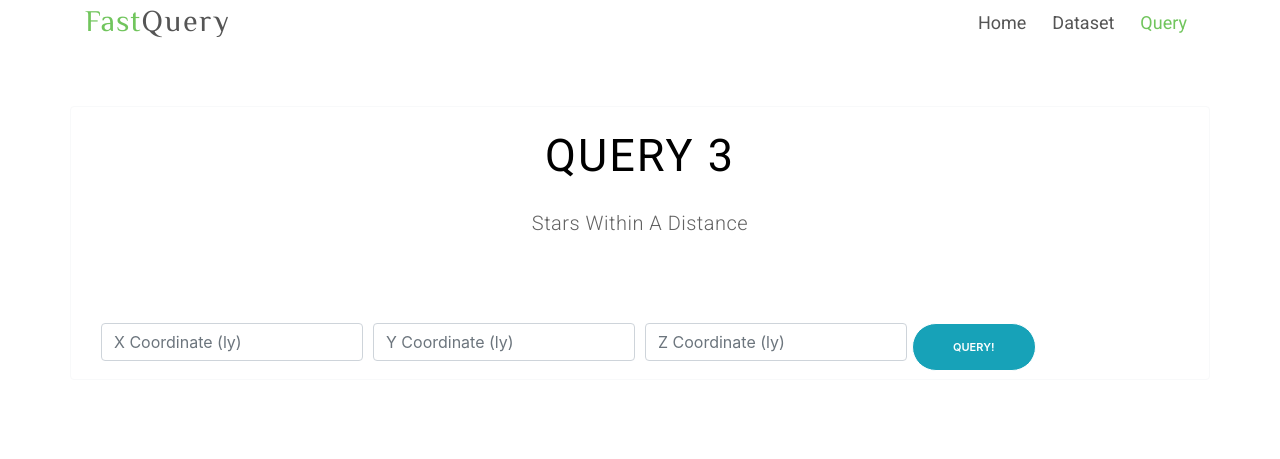
After one commit to sashank27/Dynamic-Data-Cubes, a Django app: page /query3 in a window 1280 px wide. The commit adds this page. Shown: the top 459 px of the page. Run offline with Django 3.2, Linux system fonts and the light colour scheme; parts of the project's set-up code (start-up, migrations or seed data) failed here and were passed over; some libraries are stand-ins or nearby versions.

```diff
--- a/SpaceData/FastQuery/forms.py
+++ b/SpaceData/FastQuery/forms.py
@@ -10,3 +10,8 @@ class Query2Form(forms.Form):
     y = forms.FloatField(required = True)
     z = forms.FloatField(required = True)
     radius = forms.FloatField(required = True)
+
+class Query3Form(forms.Form):
+    x = forms.FloatField(required = True)
+    y = forms.FloatField(required = True)
+    z = forms.FloatField(required = True)
--- /dev/null
+++ b/SpaceData/FastQuery/templates/FastQuery/query3.html
@@ -0,0 +1,91 @@
+{% extends 'FastQuery/base.html' %}
+{% load widget_tweaks %}
+
+{% block queryblock %} class="menu-active" {% endblock %}
+
+{% block content %}
+
+    <section id="features" class="padd-section text-center" style="margin-top: 2%;">
+        <div class="container border border-light rounded">
+            <div style="margin-top: 2%;">
+                <div class="section-title text-center">
+                    <h2><strong>QUERY 3</strong></h2>
+                    <p class="separator" style="font-size: 20px;">Stars within a distance</p>
+                </div>
+            </div>
+
+            <div class="container">
+                <div class="row justify-content-center">
+                    <div class="col">
+
+                        <form method="POST">
+                            {% csrf_token %}
+                              <div class="form-row">
+                                <div class="form-group col-md-3">
+                                  {% render_field form.x type="number" class="form-control" Placeholder="X Coordinate (ly)" %}
+                                </div>
+                                <div class="form-group col-md-3">
+                                  {% render_field form.y type="number" class="form-control" Placeholder="Y Coordinate (ly)" %}
+                                </div>
+                                <div class="form-group col-md-3">
+                                  {% render_field form.z type="number" class="form-control" Placeholder="Z Coordinate (ly)" %}
+                                </div>
+
+                              <button type="submit" class="btn btn-info mb-2">Query!</button>
+                        </form>
+
+                    </div>
+                </div>
+            </div>
+
+            {% if err %}
+
+                <div class="alert alert-danger" style="margin-top: 5%;">
+                    {{ msg }}
+                </div>
+
+            {% else %}
+
+            {% if request.POST %}
+
+
+                    <div class="alert alert-info" style="margin-top: 5%;">
+                        Number of Stars Found: &nbsp; <strong style="font-size: 18px;">{{ stars }}</strong>
+                    </div>
+                    <div class="alert alert-light" style="margin-top: 2%;">
+                        Processing Time Taken (sec): &nbsp; <strong style="font-size: 18px;">{{ time }}</strong>
+                    </div>
+
+                    <div class="container" style="margin-top: 2%;">
+
+                        <table class="table table-striped border rounded">
+                            <thead>
+                                <tr>
+                                    <th scope="col">#</th>
+                                    <th scope="col">Coordinate</th>
+                                    <th scope="col">Distance</th>
+                                </tr>
+                            </thead>
+                            <tbody>
+                                {% for star in list %}
+                                    <tr>
+                                        <th scope="row">{{ forloop.counter }}</th>
+                                        <td>{{ star.X }}, {{ star.Y }}, {{ star.Z }}</td>
+                                        <td>{{ star.distance }}</td>
+                                    </tr>
+                                {% endfor %}
+                            </tbody>
+                        </table>
+
+                    </div>
+
+            {% endif %}
+
+            {% endif %}
+
+
+
+        </div>
+    </section>
+
+{% endblock %}
--- a/SpaceData/FastQuery/urls.py
+++ b/SpaceData/FastQuery/urls.py
@@ -11,6 +11,7 @@ urlpatterns = [
     path('query', views.QueryView.as_view(), name = 'Query'),
     path('query1', views.Query1View.as_view(), name = 'Query1'),
     path('query2', views.Query2View.as_view(), name = 'Query2'),
+    path('query3', views.Query3View.as_view(), name = 'Query3'),
     path('naive', views.NaiveView.as_view(), name = 'Naive'),
 
 ]
--- a/SpaceData/FastQuery/views.py
+++ b/SpaceData/FastQuery/views.py
@@ -7,7 +7,7 @@ from . import utils
 import os
 import time
 
-from FastQuery import generic, query1, query2
+from FastQuery import generic, query1, query2, query3
 from SpaceData.wsgi import star_info, cube_info, neighbour_info
 from FastQuery.datatype import Star, Cube, StarInfo
 
@@ -120,6 +120,32 @@ class Query2View(View):
         else:
             return render(request, self.template_name, {'form': form, 'err': 1, 'msg': 'Invalid Submission'})
 
+class Query3View(View):
+    template_name = 'FastQuery/query3.html'
+
+    def get(self, request):
+        form = forms.Query3Form()
+        return render(request, self.template_name, {'form': form})
+
+    def post(self, request):
+        form = forms.Query3Form(request.POST)
+        if form.is_valid():
+            x = float(form.cleaned_data.get('x'))
+            y = float(form.cleaned_data.get('y'))
+            z = float(form.cleaned_data.get('z'))
+            cube = generic.get_cube_id(x, y, z)
+            if cube == Cube(-1, -1, -1, -1):
+                return render(request, self.template_name, {'form': form, 'err': 1, 'msg': 'Cube dimension not supported'})
+
+            start_time = time.time()
+            stars = query3.find_spiral_arm(cube, x, y, z)
+            end_time = time.time()
+
+            return render(request, self.template_name, {'form': form, 'stars': len(stars), 'list': stars, 'time': end_time - start_time})
+
+        else:
+            return render(request, self.template_name, {'form': form, 'err': 1, 'msg': 'Invalid Submission'})
+
 class NaiveView(View):
     template_name = 'FastQuery/naive.html'
 
```
Also changed, not shown: SpaceData/FastQuery/query3.py (added, +68 -0 lines), SpaceData/FastQuery/templates/FastQuery/query.html (+7 -5 lines), README.md, 1 other file.
